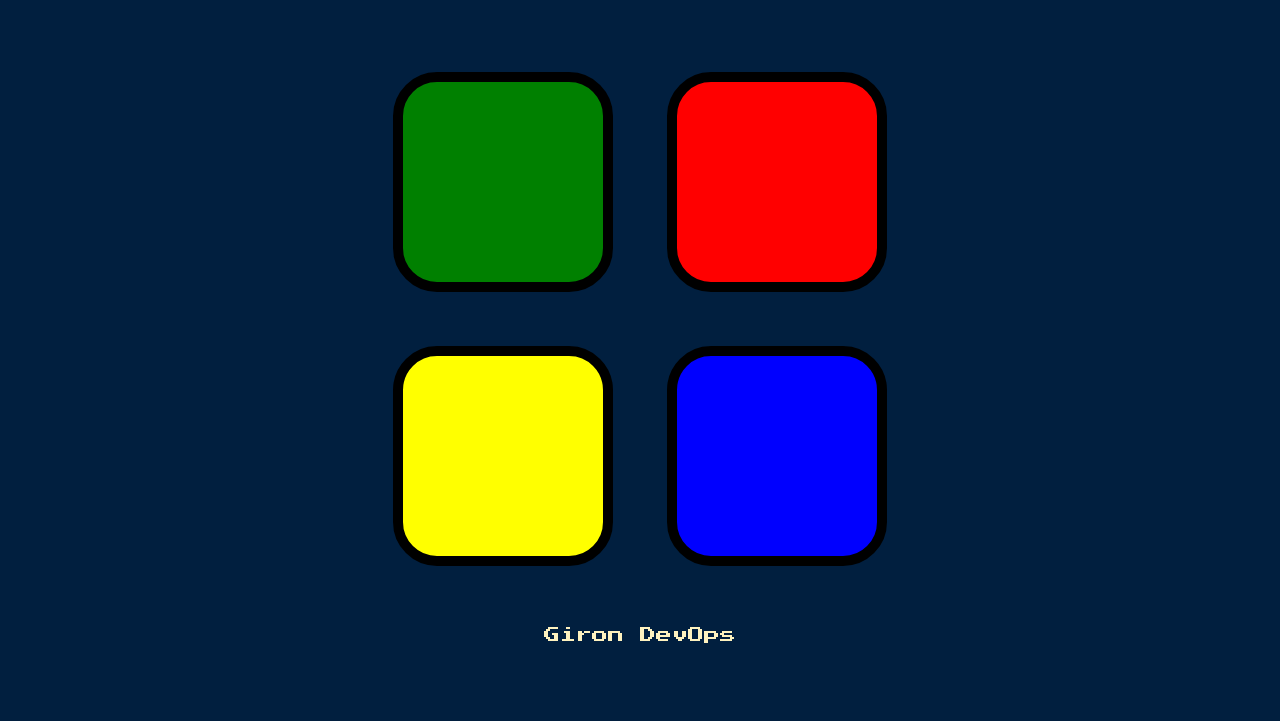
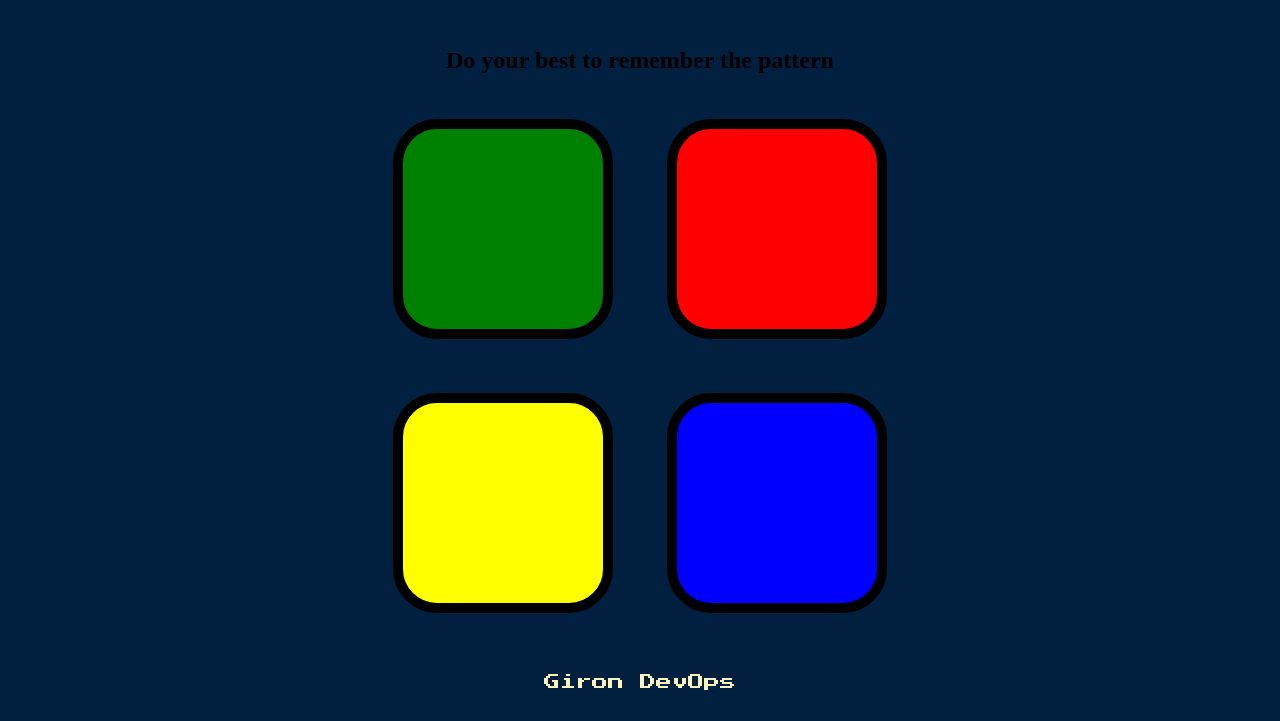
Before and after one commit to g94angel/Simon-game, a plain HTML site: page index.html in a window 1280 px wide. Shown: the part 127-848 px from the top of the page. Before the commit the page ends 802 px from the top, so only its background shows below. Drawn offline with nearby package versions, Linux system fonts and the light colour scheme.

Commit message:
Update home page

```diff
--- a/index.html
+++ b/index.html
@@ -11,6 +11,7 @@
 
 <body>
   <h1 id="level-title">Press any Key to Start</h1>
+  <h2>Do your best to remember the pattern</h2>
   <div class="container">
     <div lass="row">
 
```
